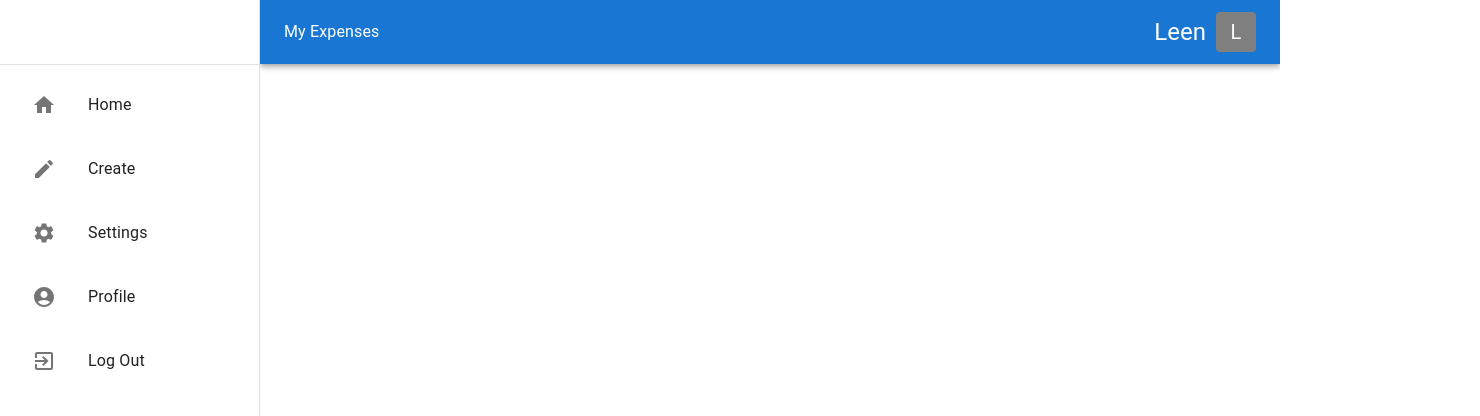
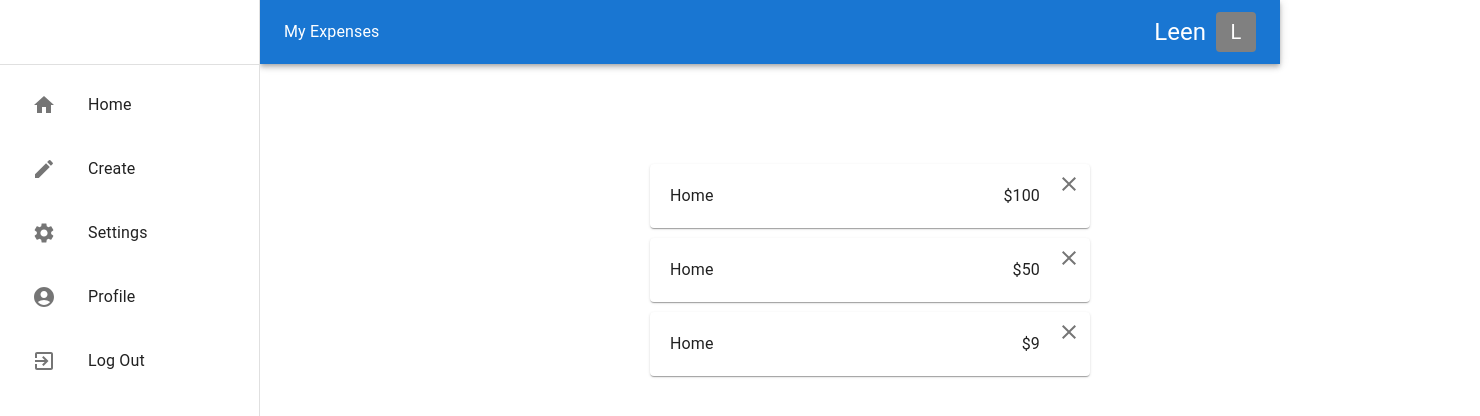
Before and after one commit to Leen-odeh3/MUI-training, a React (Create React App) app: page /home in a window 1280 px wide. Shown: the top 416 px of the page, 1480 px wide, since content can reach past the window. Built offline with nearby package versions, Linux system fonts and the light colour scheme; the HTML template or start-up script is replaced by a standard one.

Commit message:
add styling

```diff
--- a/src/App.js
+++ b/src/App.js
@@ -9,7 +9,7 @@ function App() {
       <BrowserRouter>
       <Header/>
       <Routes>
-        <Route index element={<Home/>}/>
+        <Route path="/home" element={<Home/>}/>
         <Route path="/create" element={<Create/>}/>
       </Routes>
       </BrowserRouter>
--- a/src/Pages/Home/Home.jsx
+++ b/src/Pages/Home/Home.jsx
@@ -1,12 +1,47 @@
-import React from 'react'
-import './Home.scss'
+import React from "react";
+import "./Home.scss";
+import { Box, IconButton, Paper, Typography } from "@mui/material";
+import CloseIcon from "@mui/icons-material/Close";
 
 const Home = () => {
+  const Items = [
+    { title: "Home", price: "$100" },
+    { title: "Home", price: "$50" },
+    { title: "Home", price: "$9" },
+  ];
   return (
-    <div>
-      home
-    </div>
-  )
-}
+    <Box
+      sx={{
+        width: `calc(100% - 260px)`,
+        marginLeft: "260px",
+       padding:"100px",
 
-export default Home
+      }}
+    >
+      {Items.map((e) => {
+        return (
+          <Paper className="item"
+            sx={{position: "relative",
+              width: "400px",
+              display: "flex",
+              justifyContent: "space-between",
+              padding: "20px",
+             margin:"auto",
+              marginBottom: "10px",
+            }}
+          >
+            <Typography>{e.title}</Typography>
+            <Typography sx={{paddingRight:"30px"}}>{e.price}</Typography>
+            <IconButton
+              sx={{ position: "absolute", top: "0px", right: "1px" }}
+            >
+              <CloseIcon />
+            </IconButton>
+          </Paper>
+        );
+      })}
+    </Box>
+  );
+};
+
+export default Home;
--- a/src/Pages/Home/Home.scss
+++ b/src/Pages/Home/Home.scss
@@ -0,0 +1,8 @@
+@media(max-width:800px) {
+    div {
+        &.item {
+            margin-left: -80px;
+            width: 290px;
+        }
+    }
+}
```
